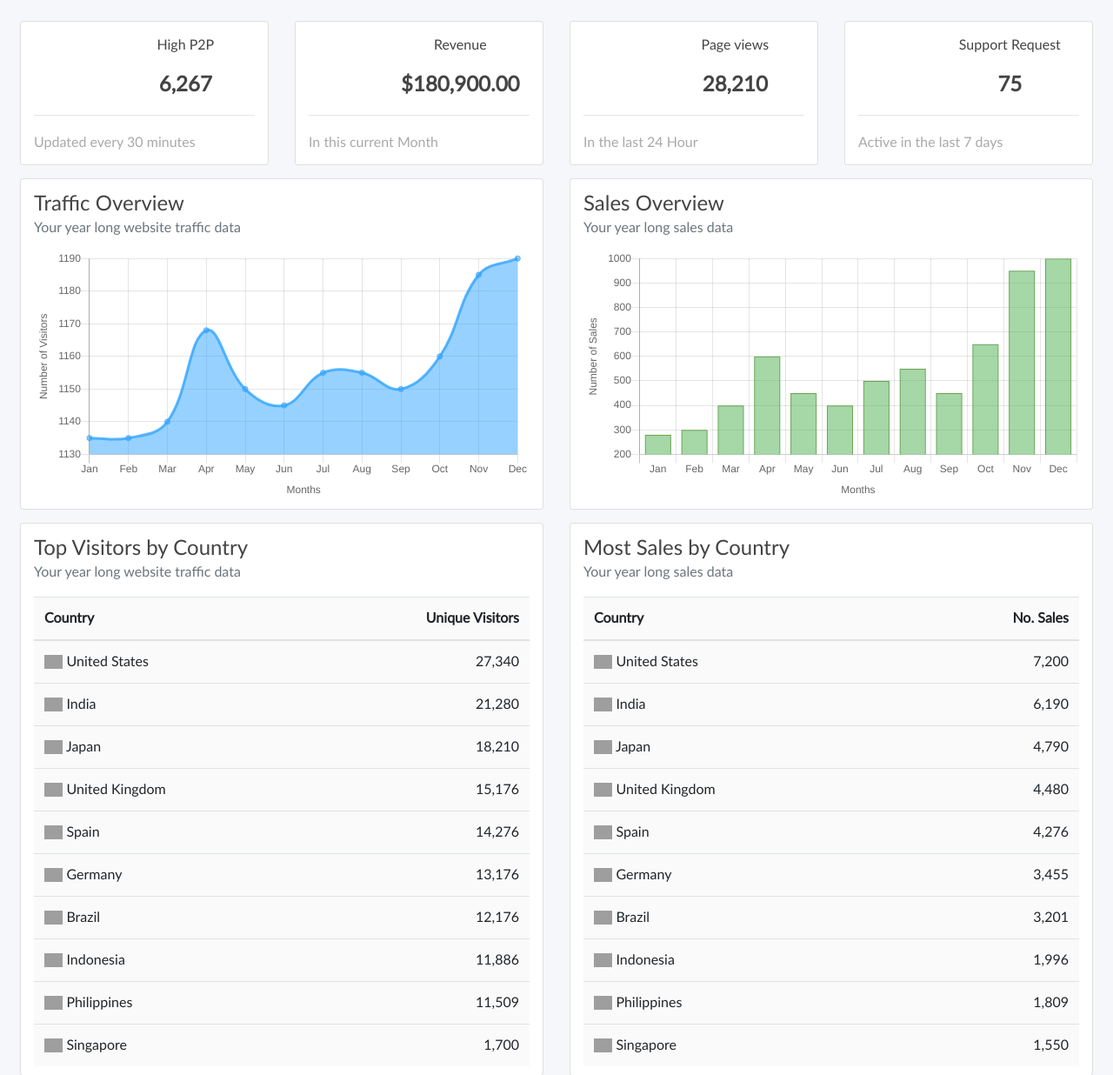
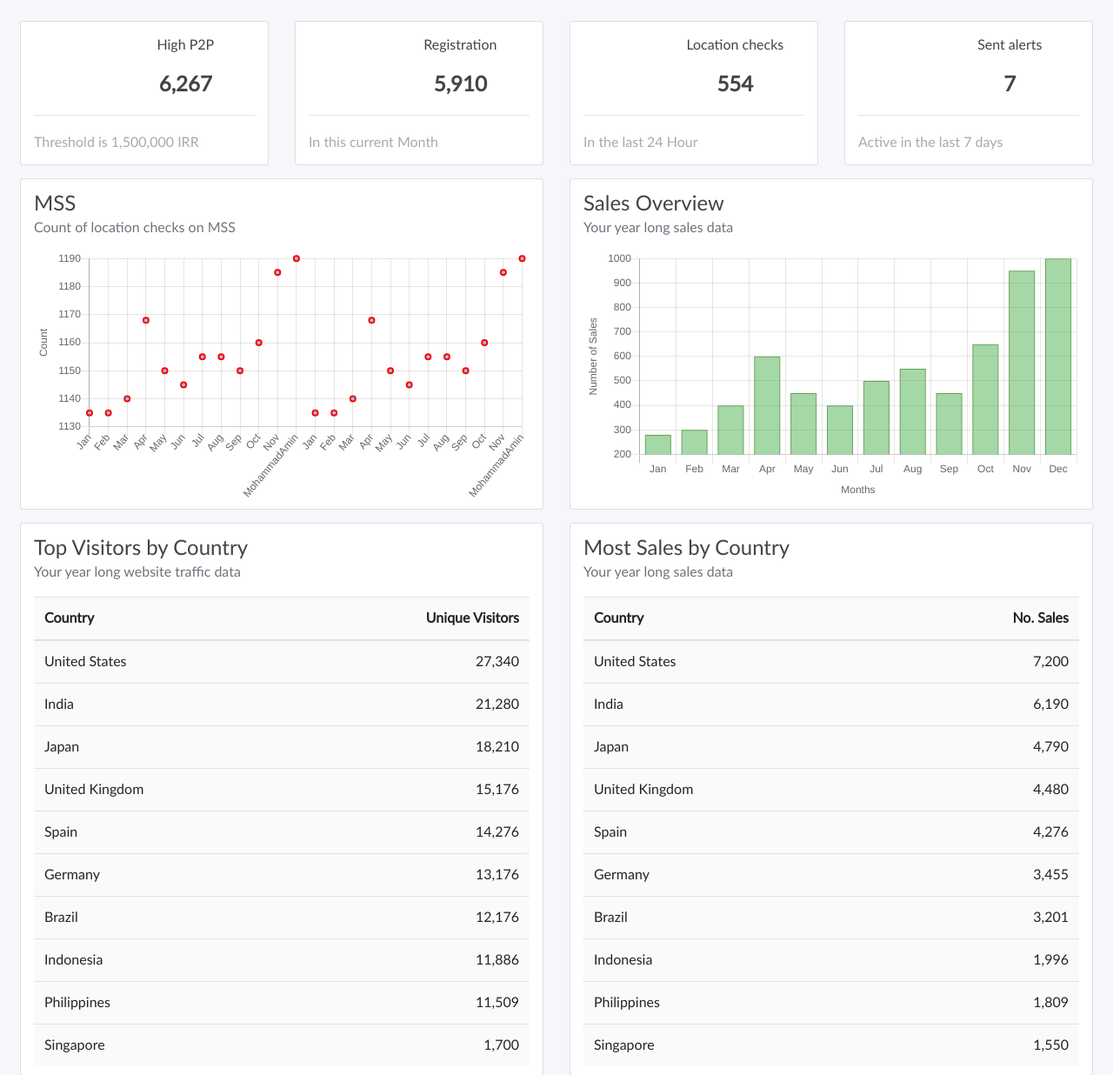
Before and after one commit to amirjj/DA_System, a Python web app: template ccm/blueprints/portal/templates/index.html in a window 1280 px wide. Shown: the part 54-1290 px from the top of the page at 87% size. Run offline with Jinja, Linux system fonts and the light colour scheme; the template is opened without the code that fills it, so the values that code supplies are empty; some libraries are stand-ins or nearby versions; grey boxes are pictures that could not be loaded.

Commit message:
dashboard updated

```diff
--- a/ccm/blueprints/portal/templates/base.html
+++ b/ccm/blueprints/portal/templates/base.html
@@ -10,7 +10,7 @@
     <link href="{{ url_for('static', filename='assets/vendor/bootstrap4/css/bootstrap.min.css') }}" rel="stylesheet">
     <link href="{{ url_for('static', filename='assets/css/master.css') }}" rel="stylesheet">
     <link href="{{ url_for('static', filename='assets/vendor/chartsjs/Chart.min.css') }}" rel="stylesheet">
-    <link href="{{ url_for('static', filename='assets/vendor/flagiconcss3/css/flag-icon.min.css') }}" rel="stylesheet">
+    <!-- <link href="{{ url_for('static', filename='assets/vendor/flagiconcss3/css/flag-icon.min.css') }}" rel="stylesheet"> -->
 
 </head>
 
--- a/ccm/blueprints/portal/templates/index.html
+++ b/ccm/blueprints/portal/templates/index.html
@@ -9,10 +9,8 @@
 				<div class="row">
 					<div class="col-sm-4">
 						<div class="icon-big text-center">
-							<i class="teal fas fa-shopping-cart"></i>
-							<!-- <i class="fas fa-bicycle"></i> -->
-							<i class="fa fa-arrows-h"></i>
-							<!-- <i class="teal far fa-tractor"></i> -->
+							<i class="red fas fa-exchange-alt"></i>
+
 						</div>
 					</div>
 					<div class="col-sm-8">
@@ -25,7 +23,7 @@
 				<div class="footer">
 					<hr />
 					<div class="stats">
-						<i class="fas fa-redo-alt"></i> Updated every 30 minutes
+						<i class="fas fa-filter"></i> Threshold is 1,500,000 IRR
 					</div>
 				</div>
 			</div>
@@ -37,13 +35,13 @@
 				<div class="row">
 					<div class="col-sm-4">
 						<div class="icon-big text-center">
-							<i class="olive fas fa-money-bill-alt"></i>
+							<i class="olive fas fa-window-restore"></i>
 						</div>
 					</div>
 					<div class="col-sm-8">
 						<div class="detail text-center">
-							<p>Revenue</p>
-							<span class="number">$180,900.00</span>
+							<p>Registration</p>
+							<span class="number">5,910</span>
 						</div>
 					</div>
 				</div>
@@ -67,8 +65,8 @@
 					</div>
 					<div class="col-sm-8">
 						<div class="detail text-center">
-							<p>Page views</p>
-							<span class="number">28,210</span>
+							<p>Location checks</p>
+							<span class="number">554</span>
 						</div>
 					</div>
 				</div>
@@ -92,8 +90,8 @@
 					</div>
 					<div class="col-sm-8">
 						<div class="detail text-center">
-							<p>Support Request</p>
-							<span class="number">75</span>
+							<p>Sent alerts</p>
+							<span class="number">7</span>
 						</div>
 					</div>
 				</div>
@@ -115,11 +113,11 @@
 		<div class="card">
 			<div class="content">
 				<div class="head">
-					<h4 class="mb-0">Traffic Overview</h4>
-					<p class="text-muted">Your year long website traffic data</p>
+					<h4 class="mb-0">MSS</h4>
+					<p class="text-muted">Count of location checks on MSS</p>
 				</div>
 				<div class="canvas-wrapper">
-					<canvas class="chart" id="trafficflow"></canvas>
+					<canvas class="chart" id="mss_location_check"></canvas>
 				</div>
 				<div class="ui hidden divider"></div>
 			</div>
--- a/ccm/static/assets/css/master.css
+++ b/ccm/static/assets/css/master.css
@@ -379,6 +379,10 @@ table.dataTable>tbody>tr.child ul.dtr-details {
     color: #767676 !important;
 }
 
+.red {
+    color: #ea3333 !important;
+}
+
 /*------------------------------------------------------------------
 [11. Responsive properties]
 */
--- a/ccm/static/assets/js/dashboard-charts.js
+++ b/ccm/static/assets/js/dashboard-charts.js
@@ -1,44 +1,44 @@
-/*------------------------------------------------------------------
-* Bootstrap Simple Admin Template
-* Version: 1.2
-* Author: Alexis Luna
-* Copyright 2020 Alexis Luna
-* Website: https://github.com/alexis-luna/bootstrap-simple-admin-template
--------------------------------------------------------------------*/
-var trafficchart = document.getElementById("trafficflow");
+var mss_location_check = document.getElementById("mss_location_check");
 var saleschart = document.getElementById("sales");
 
-var myChart1 = new Chart(trafficchart, {
+var MSS_Chart = new Chart(mss_location_check, {
     type: 'line',
     data: {
-            labels: ['Jan','Feb','Mar','Apr','May','Jun','Jul','Aug','Sep','Oct','Nov','Dec'],
+            labels: ['Jan','Feb','Mar','Apr','May','Jun','Jul','Aug','Sep','Oct','Nov','MohammadAmin'
+            ,'Jan','Feb','Mar','Apr','May','Jun','Jul','Aug','Sep','Oct','Nov','MohammadAmin'],
             datasets: [{
                 backgroundColor: "rgba(48, 164, 255, 0.5)",
                 borderColor: "rgba(48, 164, 255, 0.8)",
-                data: ['1135', '1135', '1140','1168', '1150', '1145','1155', '1155', '1150','1160', '1185', '1190'],
+                data: ['1135', '1135', '1140','1168', '1150', '1145','1155', '1155', '1150','1160', '1185', '1190'
+                ,'1135', '1135', '1140','1168', '1150', '1145','1155', '1155', '1150','1160', '1185', '1190'],
                 label: '',
-                fill: true
+                fill: false,
+                showLine: false,
+                pointBorderColor: "rgba(100%, 0%, 0%, 1)",
+                pointBorderWidth: 2,
+                pointHoverBackgroundColor: "rgb(0%, 0%, 0%)",
+                pointHoverRadius: 10,
             }]
     },
     options: {
         responsive: true,
         title: {display: false,text: 'Chart'},
         legend: {position: 'top',display: false,},
-        tooltips: {mode: 'index',intersect: false,},
+        tooltips: {mode: 'index',intersect: false, enabled: true,},
         hover: {mode: 'nearest',intersect: true},
         scales: {
             xAxes: [{
                 display: true,
                 scaleLabel: {
-                    display: true,
-                    labelString: 'Months'
+                    display: false,
+                    labelString: 'Name'
                 }
             }],
             yAxes: [{
                 display: true,
                 scaleLabel: {
                     display: true,
-                    labelString: 'Number of Visitors'
+                    labelString: 'Count'
                 }
             }]
         }
```
